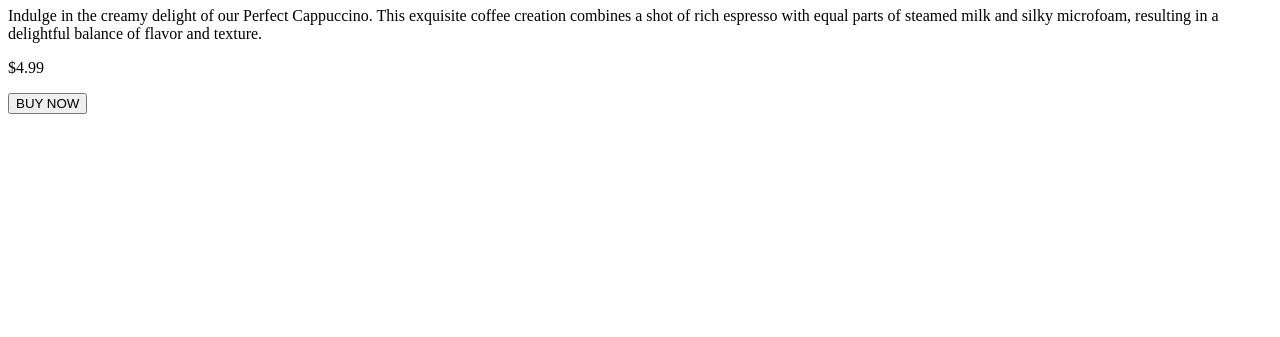
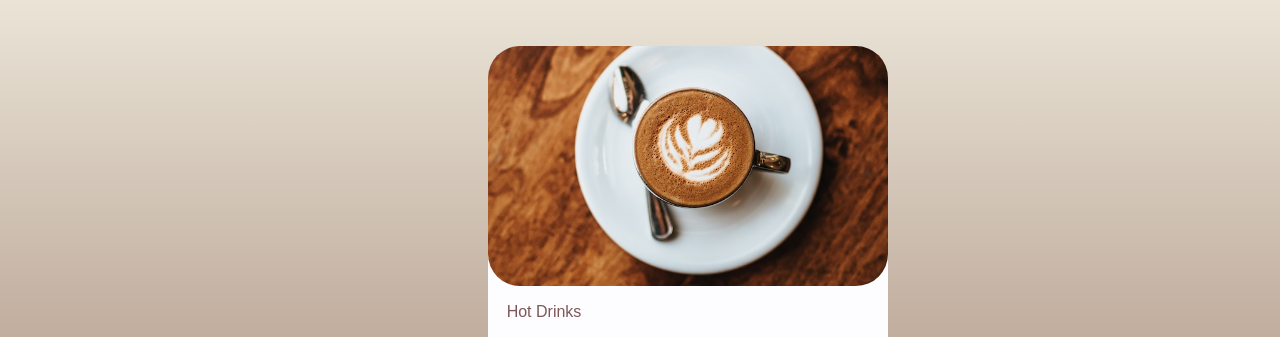
Before and after one commit to irm1005-itec1005-fall-2023/midterm-exam-sana102, a plain HTML site: page index.html in a window 1280 px wide. Shown: the part 146-483 px from the top of the page. Drawn offline with Linux system fonts and the light colour scheme.

Commit message:
Update index.html

```diff
--- a/index.html
+++ b/index.html
@@ -5,10 +5,10 @@
     <meta charset="utf-8" />
     <meta name="viewport" content="width=device-width, initial-scale=1" />
     <meta http-equiv="X-UA-Compatible" content="ie=edge" />
-    <link rel="stylesheet" href="jeans.css" type="text/css" />
+    <link rel="stylesheet" href="style.css" type="text/css" />
   </head>
 
-  <body>
+<body>
     <html>
         <div class="card">
             <img class="img" src="/images/coffee.jpg" alt="Coffee" width="50" height="10">
```
